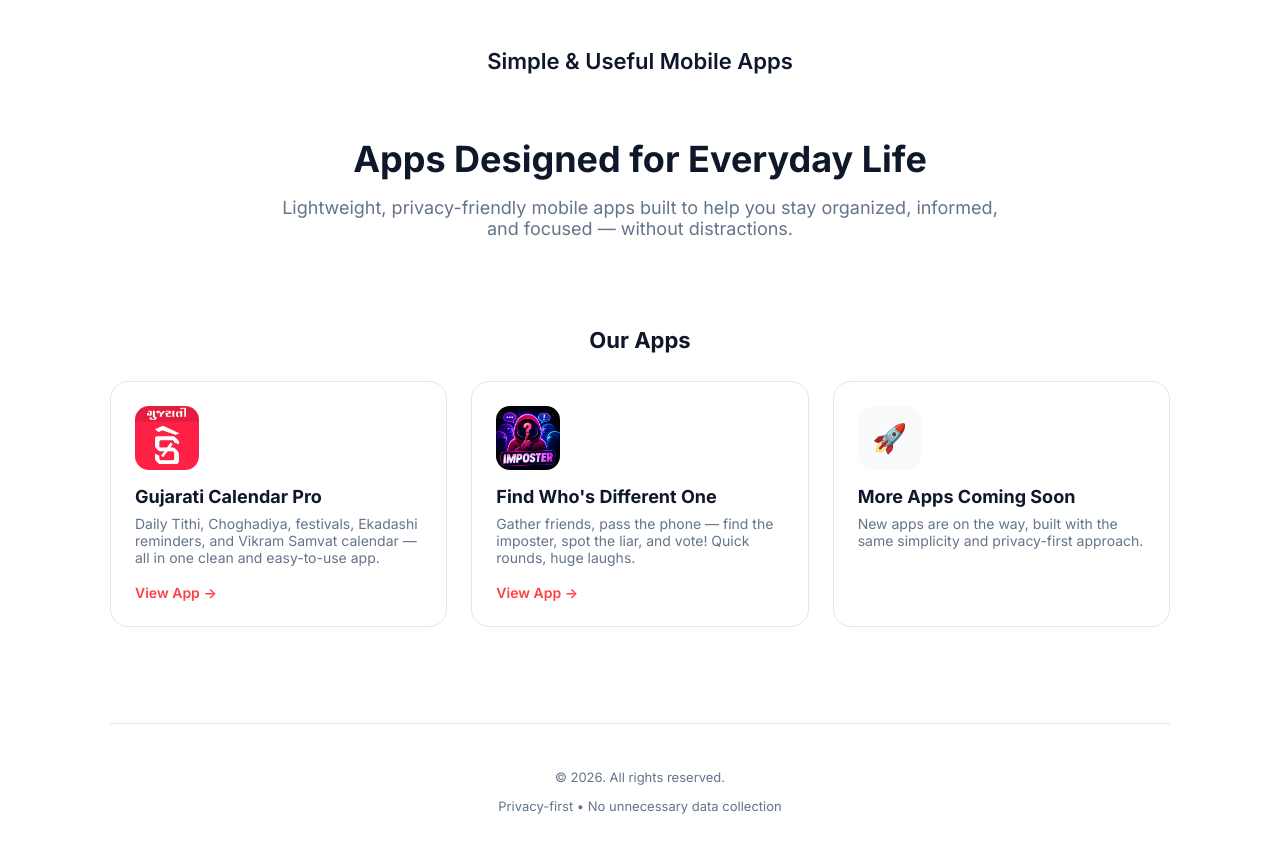
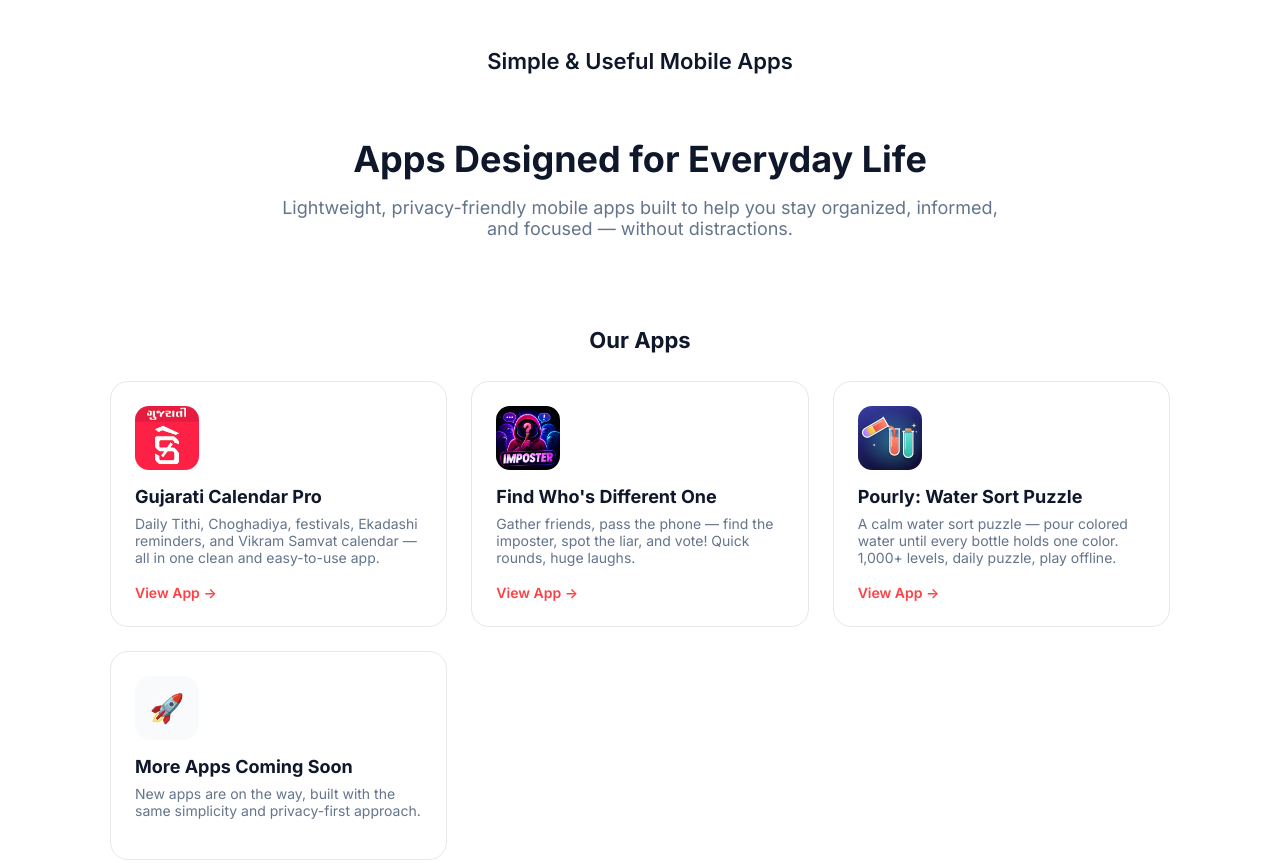
Before and after one commit to FocuslyApps/focuslyapps.github.io, a plain HTML site: page index.html in a window 1280 px wide. Shown: the top 863 px of the page. Drawn offline with Linux system fonts and the light colour scheme.

Commit message:
Update index.html

```diff
--- a/index.html
+++ b/index.html
@@ -188,6 +188,20 @@
           <a href="/find-the-imposter/">View App →</a>
         </div>
 
+        <!-- Pourly App -->
+        <div class="app-card">
+          <div class="app-icon">
+            <img src="assets/pourly-logo.png" alt="Pourly: Water Sort Puzzle"
+              style="width:100%;height:100%;border-radius:14px;" />
+          </div>
+          <h4>Pourly: Water Sort Puzzle</h4>
+          <p>
+            A calm water sort puzzle — pour colored water until every bottle holds one color. 1,000+ levels, daily
+            puzzle, play offline.
+          </p>
+          <a href="/pourly/">View App →</a>
+        </div>
+
         <!-- Future App Placeholder -->
         <div class="app-card">
           <div class="app-icon">🚀</div>
```
